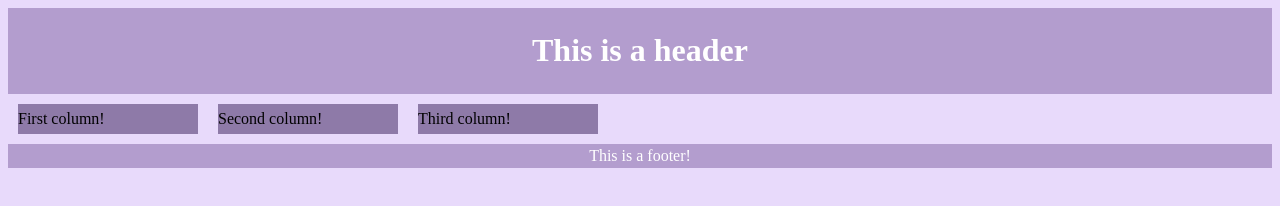
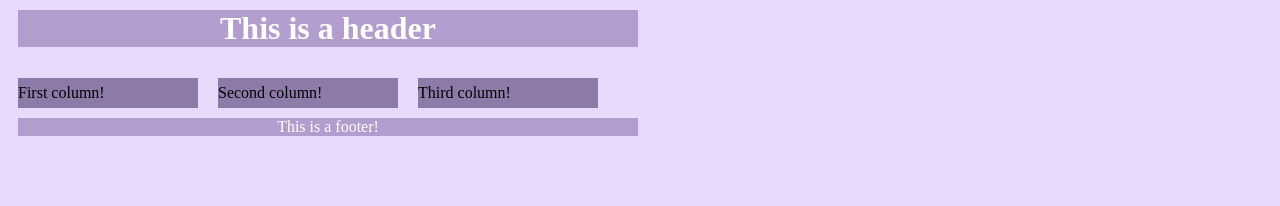
Before and after one commit to luliperales/luliperales.github.io, a plain HTML site: page columns.html in a window 1280 px wide. Drawn offline with Linux system fonts and the light colour scheme.

Commit message:
columns
columns

```diff
--- a/columns.css
+++ b/columns.css
@@ -6,7 +6,9 @@ body {
   background-color: #b39dce;
   color: white;
   text-align: center;
-  padding: 3px;
+  width: 620px;
+  border: 10px;
+  margin: 10px;
 }
 
 #column {
@@ -23,5 +25,7 @@ body {
     color:white;
     clear:both;
     text-align: center;
-    padding: 3px;
+    width: 620px;
+    border: 10px;
+    margin: 10px;
 }
```
